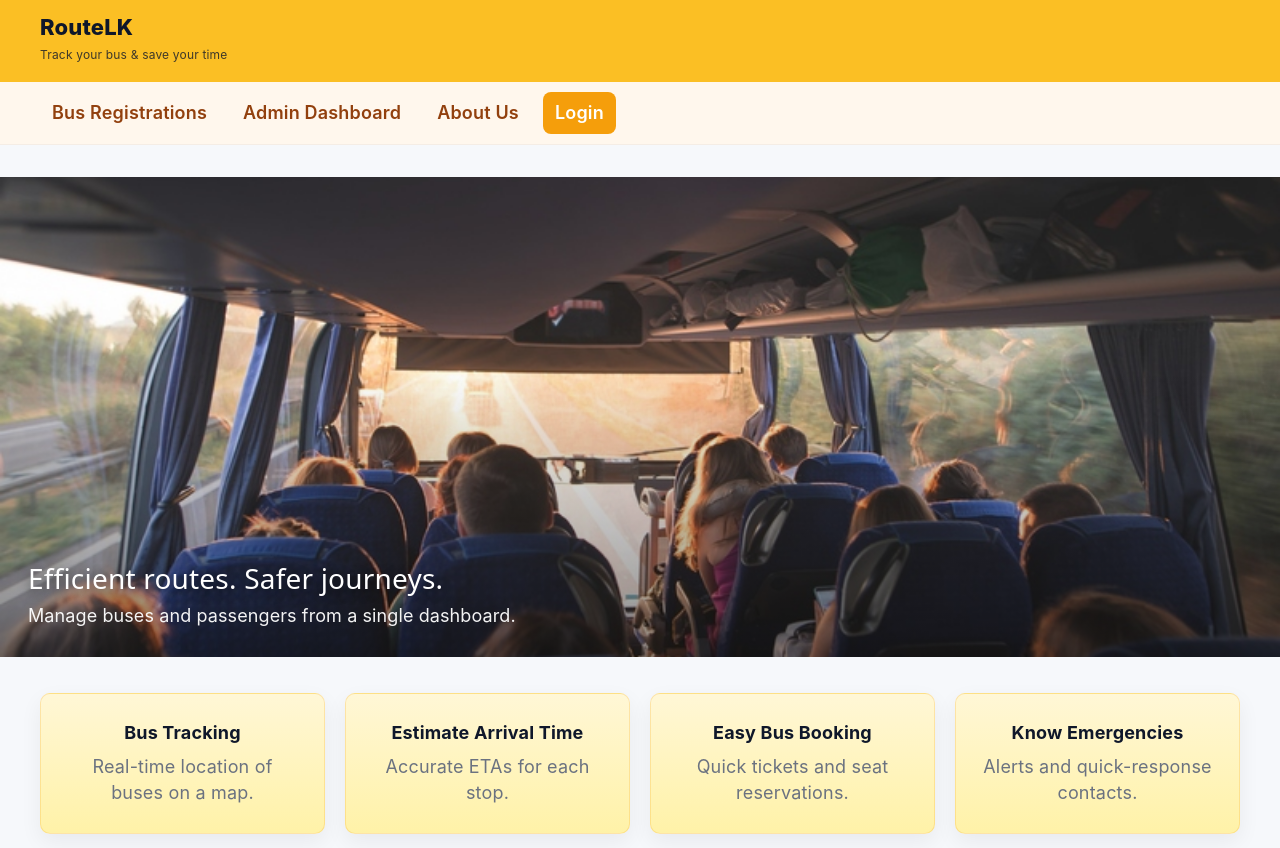
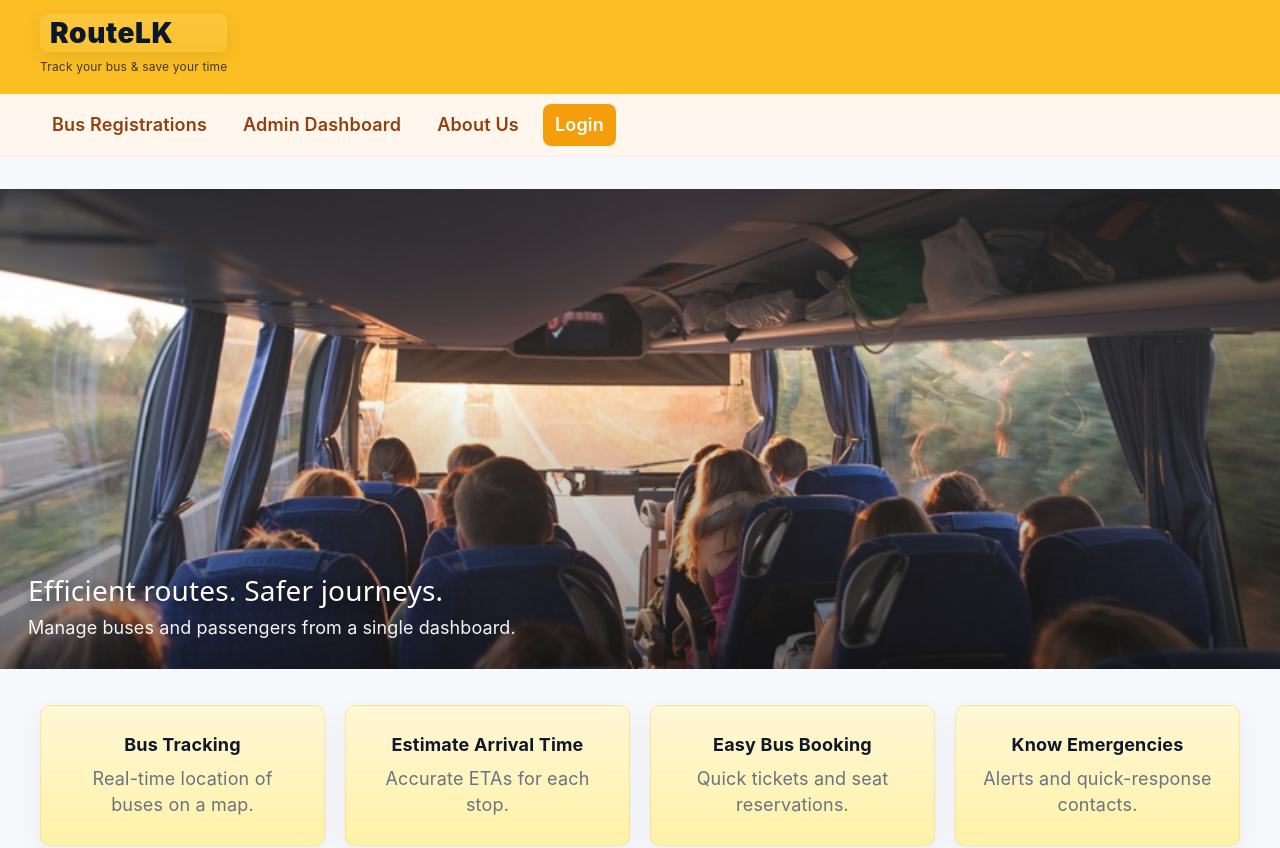
Before and after one commit to cepdnaclk/e21-3yp-RouteLK, a React (Vite) app in the folder bus-dashboard/: page / in a window 1280 px wide. Shown: the top 848 px of the page. Built offline with nearby package versions, Linux system fonts and the light colour scheme.

Commit message:
home top bar updated

```diff
--- a/bus-dashboard/src/pages/Home.css
+++ b/bus-dashboard/src/pages/Home.css
@@ -18,9 +18,14 @@
 }
 
 .hd-title {
-  font-size: 22px;
-  font-weight: 800;
-  color: #0f172a;
+  font-size: 28px;
+  font-weight: 900;
+  color: #0b172a;
+  letter-spacing: 0.6px;
+  padding: 6px 10px;
+  border-radius: 8px;
+  background: linear-gradient(180deg, rgba(255,255,255,0.12), rgba(255,255,255,0.06));
+  box-shadow: 0 6px 18px rgba(11,17,34,0.08);
 }
 .hd-sub { font-size: 12px; color: rgba(15,23,42,0.8); margin-top: 2px }
 
```
